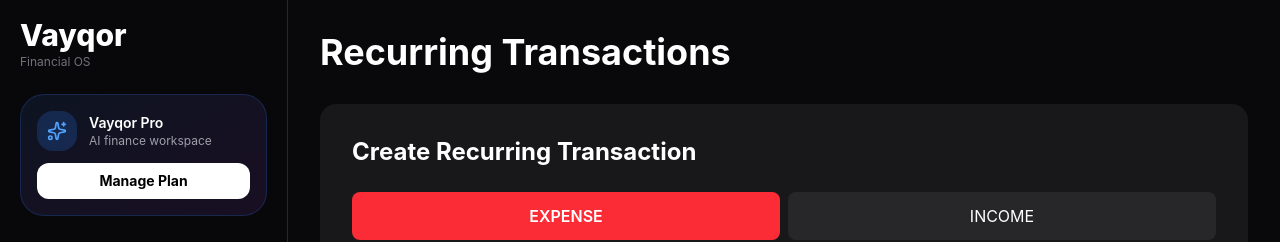
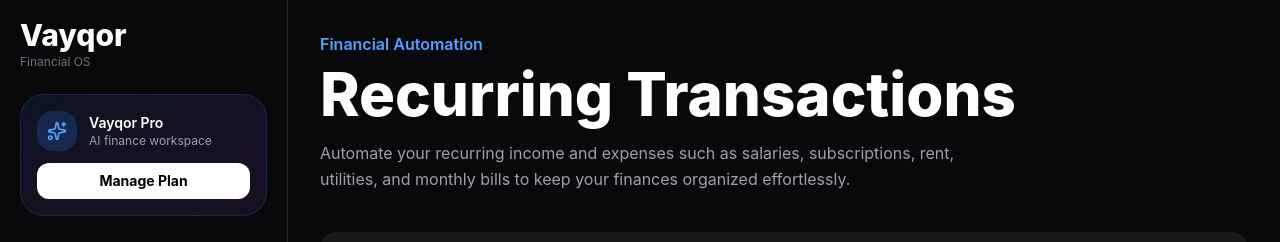
Before and after one commit to balqiskay/finsight-ai, a React (Vite) app in the folder client/: page /recurring in a window 1280 px wide. Shown: the top 242 px of the page. Built offline with nearby package versions, Linux system fonts and the light colour scheme; no server answers; sample sign-in values are in the browser's storage.

Commit message:
Upgrade recurring page hero section

```diff
--- a/client/src/pages/Recurring.jsx
+++ b/client/src/pages/Recurring.jsx
@@ -174,9 +174,23 @@ function Recurring() {
 
   return (
     <MainLayout>
-      <h1 className="text-2xl md:text-4xl font-bold mb-8">
-        Recurring Transactions
-      </h1>
+      <div className="mb-10">
+
+        <p className="text-blue-400 font-semibold mb-2">
+          Financial Automation
+        </p>
+
+        <h1 className="text-4xl md:text-6xl font-extrabold mb-4">
+          Recurring Transactions
+        </h1>
+
+        <p className="text-zinc-400 max-w-2xl leading-relaxed">
+          Automate your recurring income and expenses such as salaries,
+          subscriptions, rent, utilities, and monthly bills to keep your
+          finances organized effortlessly.
+        </p>
+
+      </div>
 
       <form
         onSubmit={handleSubmit}
```
